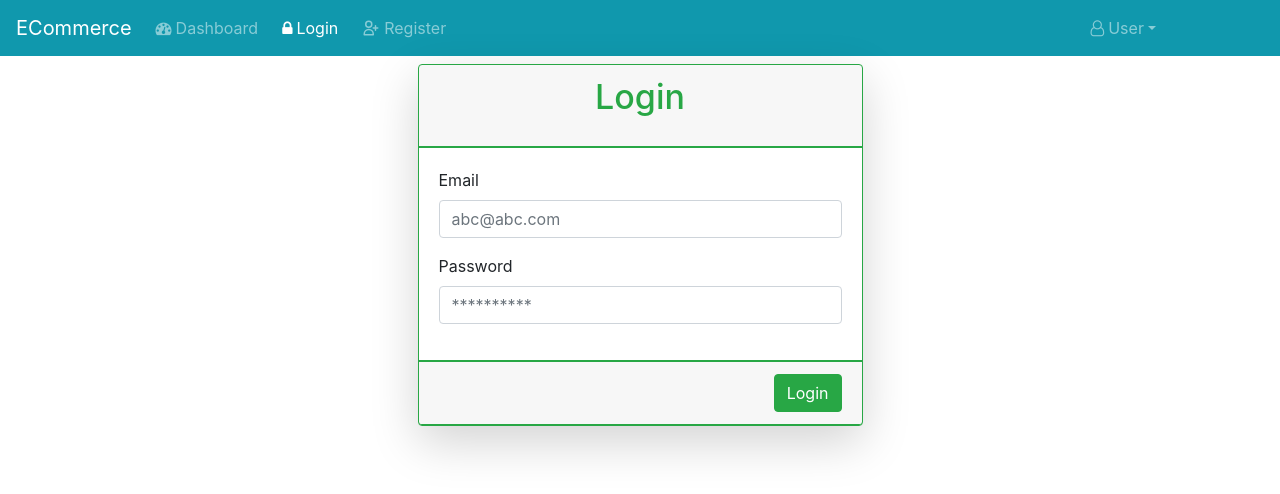
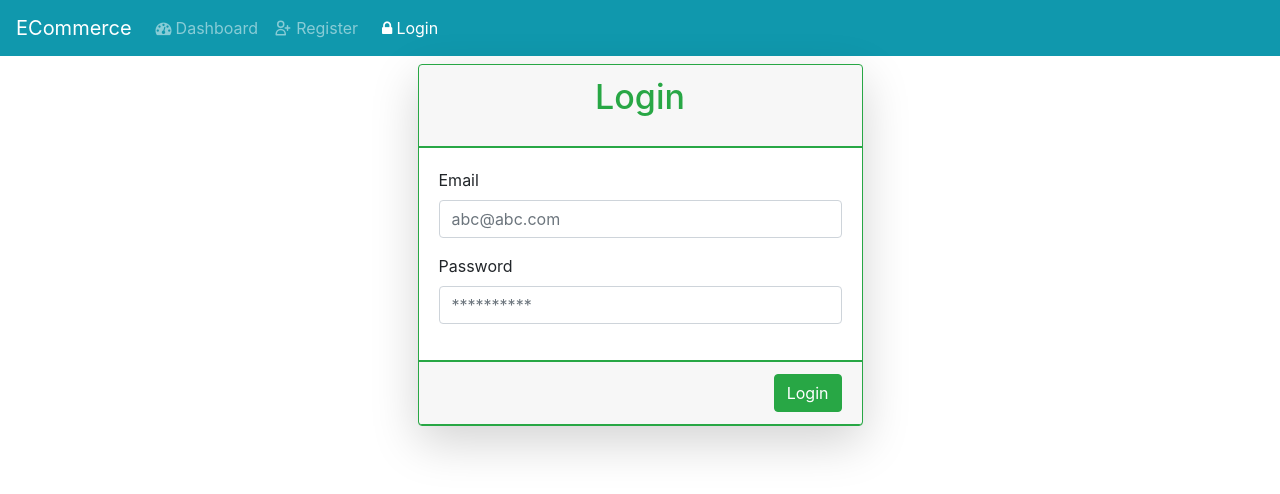
Before and after one commit to gopikatari/hvwebuniversity, a React (Create React App) app: page /register in a window 1280 px wide. Shown: the top 494 px of the page. Built offline with nearby package versions, Linux system fonts and the light colour scheme.

Commit message:
UseContextHook

```diff
--- a/src/App.jsx
+++ b/src/App.jsx
@@ -1,4 +1,4 @@
-import React from "react";
+import React, { useState } from "react";
 import { Route } from "react-router-dom";
 import { HashRouter, Switch } from "react-router-dom";
 import Navbar from "./components/common/Navbar";
@@ -6,8 +6,18 @@ import Dashboard from "./components/Dashboard";
 import Login from "./components/Login";
 import NoComponent from "./components/NoComponent";
 import Register from "./components/Register";
+
+import UserContext from "./UserContext";
+
 function App() {
+  const [user, setUser] = useState({
+    isLoggedIn: false,
+    currentUserID: null,
+    currentUserName: null,
+  });
+
   return (
+    <UserContext.Provider value={{ user, setUser }}>
       <HashRouter>
         <Navbar />
         <div className="container">
@@ -19,6 +29,7 @@ function App() {
           </Switch>
         </div>
       </HashRouter>
+    </UserContext.Provider>
   );
 }
 
--- /dev/null
+++ b/src/UserContext.js
@@ -0,0 +1,4 @@
+import React from "react";
+
+const UserContext = React.createContext(null);
+export default UserContext;
--- a/src/components/Dashboard.jsx
+++ b/src/components/Dashboard.jsx
@@ -1,10 +1,18 @@
-import React, { useEffect } from "react";
+import React, { useEffect, useContext } from "react";
+import UserContext from "../UserContext";
 
 const Dashboard = () => {
+  const _userContext = useContext(UserContext);
   useEffect(() => {
     document.title = "Dashboard";
+
+    console.log(_userContext.user);
   }, []);
-  return <div>Dashboard</div>;
+  return (
+    <>
+      <div>Welcome :: {_userContext.user.currentUserName}</div>
+    </>
+  );
 };
 
 export default Dashboard;
--- a/src/components/Login.jsx
+++ b/src/components/Login.jsx
@@ -1,10 +1,13 @@
-import React, { useState, useEffect } from "react";
+import React, { useState, useEffect, useContext } from "react";
+import UserContext from "../UserContext";
 
 const Login = props => {
   const [login, setLogin] = useState({ email: "", password: "" });
   useEffect(() => {
     document.title = "Login";
   }, []);
+
+  const _userContext = useContext(UserContext);
 
   useEffect(() => {
     validate();
@@ -89,6 +92,12 @@ const Login = props => {
         let resBody = await response.json();
         console.log(resBody);
         if (resBody.length > 0) {
+          _userContext.setUser({
+            ..._userContext.user,
+            isLoggedIn: true,
+            currentUserID: resBody[0].id,
+            currentUserName: resBody[0].fullName,
+          });
           props.history.replace("/dashboard");
         } else {
           setMsg(
--- a/src/components/common/Navbar.jsx
+++ b/src/components/common/Navbar.jsx
@@ -1,7 +1,21 @@
-import React from "react";
+import React, { useContext } from "react";
 import { NavLink } from "react-router-dom";
+import UserContext from "../../UserContext";
 
 function Navbar() {
+  const _userContext = useContext(UserContext);
+
+  const hanldeLogoutClick = e => {
+    e.preventDefault();
+    _userContext.setUser({
+      isLoggedIn: false,
+      currentUserName: null,
+      currentUserID: null,
+    });
+
+    window.location = "/";
+  };
+
   return (
     <React.Fragment>
       <nav className="navbar navbar-expand-lg navbar-dark myNavColor">
@@ -28,18 +42,8 @@ function Navbar() {
                 Dashboard
               </NavLink>
             </li>
-            <li className="nav-item">
-              <NavLink
-                to="/"
-                exact
-                className="nav-link mx-2"
-                activeClassName="active"
-              >
-                <i className="fa fa-lock mr-1"></i>
-                Login
-              </NavLink>
-            </li>
-            <li className="nav-item ">
+
+            {!_userContext.user.isLoggedIn ? (
               <NavLink
                 to="/register"
                 className="nav-link"
@@ -63,11 +67,28 @@ function Navbar() {
                   <span> Register</span>
                 </div>
               </NavLink>
+            ) : (
+              ""
+            )}
+            <li className="nav-item ">
+              {!_userContext.user.isLoggedIn ? (
+                <NavLink
+                  to="/"
+                  exact
+                  className="nav-link mx-2"
+                  activeClassName="active"
+                >
+                  <i className="fa fa-lock mr-1"></i>
+                  Login
+                </NavLink>
+              ) : (
+                ""
+              )}
             </li>
           </ul>
-
+          {_userContext.user.isLoggedIn ? (
+            <div style={{ marginRight: "100px" }}>
               <ul className="ml-auto navbar-nav">
-            <div style={{ marginRight: "100px" }}>
                 <li className="nav-item dropdown">
                   <a
                     className="nav-link dropdown-toggle"
@@ -79,16 +100,28 @@ function Navbar() {
                     aria-expanded="false"
                   >
                     <i className="fa fa-user-o mr-1"></i>
-                  User
+                    {_userContext.user.isLoggedIn
+                      ? _userContext.user.currentUserName
+                      : "User"}
                   </a>
-                <div className="dropdown-menu" aria-labelledby="navbarDropdown">
-                  <a className="dropdown-item" href="#">
+                  <div
+                    className="dropdown-menu"
+                    aria-labelledby="navbarDropdown"
+                  >
+                    <a
+                      className="dropdown-item"
+                      href="/#"
+                      onClick={hanldeLogoutClick}
+                    >
                       Logout
                     </a>
                   </div>
                 </li>
+              </ul>
             </div>
-          </ul>
+          ) : (
+            ""
+          )}
         </div>
       </nav>
     </React.Fragment>
```
Lines whose indentation alone changed are shown as unchanged.
